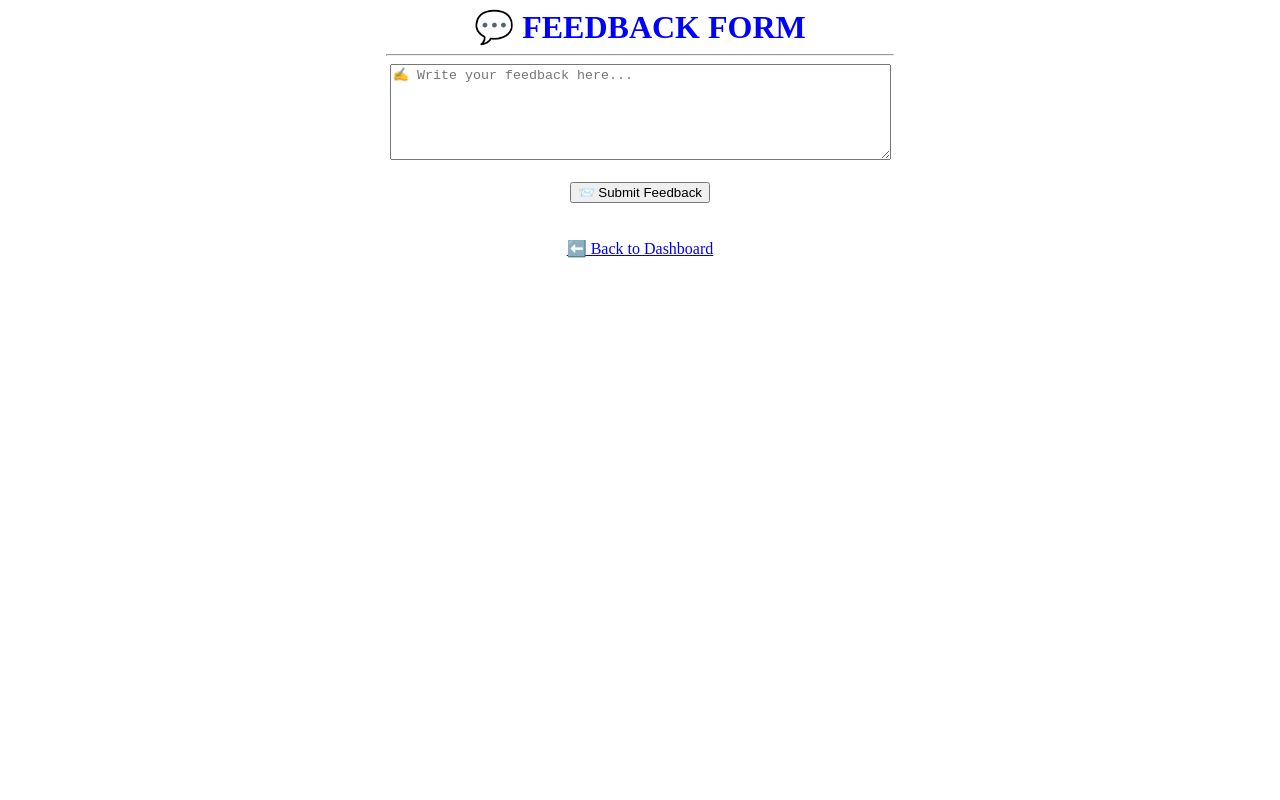
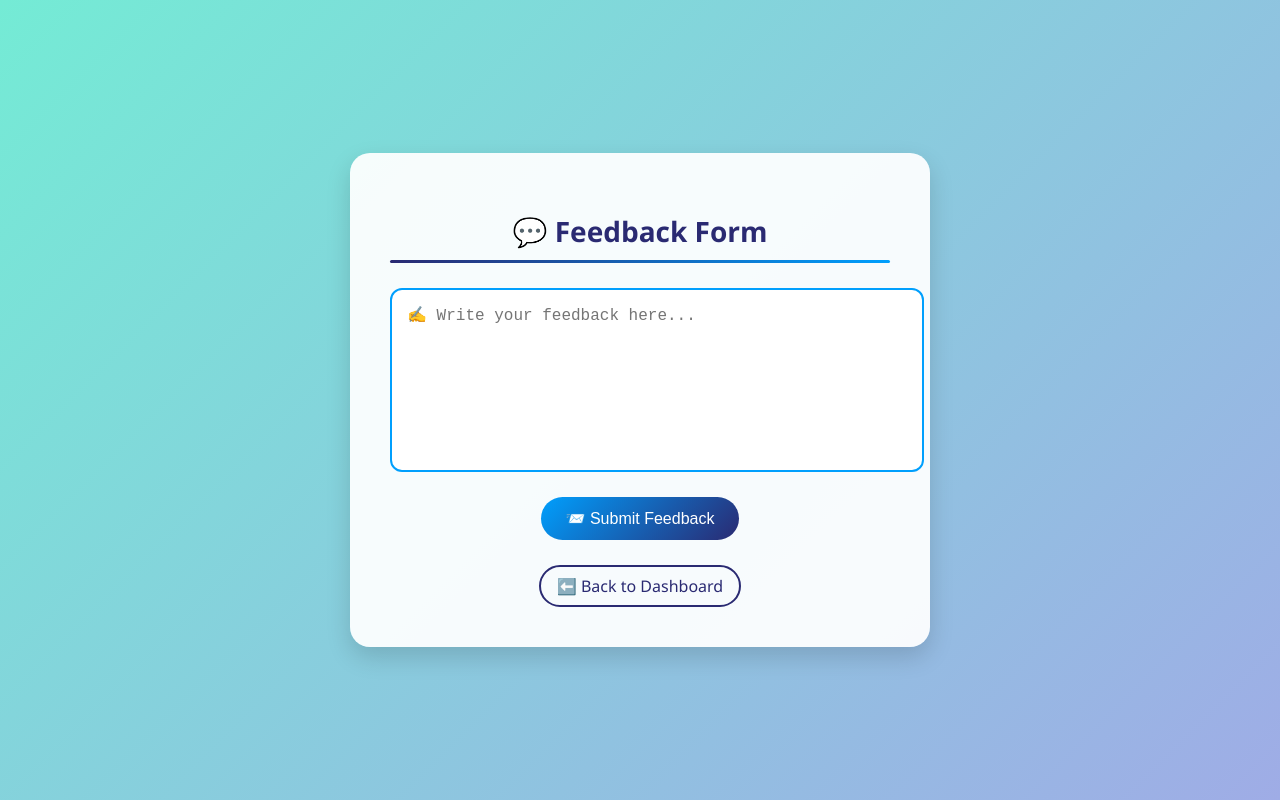
Before and after one commit to 24CS070-Pratham/Practical2, a plain HTML site: page feedback.html in a window 1280 px wide. Drawn offline with Linux system fonts and the light colour scheme.

Commit message:
Update feedback.html

```diff
--- a/feedback.html
+++ b/feedback.html
@@ -2,18 +2,18 @@
 <html>
 <head>
   <title>Feedback</title>
+  <link rel="stylesheet" href="feedback.css">
 </head>
 <body>
-  <center>
-    <font size="6" color="blue"><b>💬 FEEDBACK FORM</b></font>
-    <hr width="40%">
+  <div class="container">
+    <h1>💬 Feedback Form</h1>
+    <hr>
     <form>
-      <textarea rows="6" cols="60" placeholder="✍️ Write your feedback here..."></textarea><br><br>
-      <input type="submit" value="📨 Submit Feedback">
+      <textarea placeholder="✍️ Write your feedback here..."></textarea>
+      <button type="submit">📨 Submit Feedback</button>
     </form>
 
-    <br><br>
-    <a href="dashboard.html">⬅️ Back to Dashboard</a>
-  </center>
+    <a href="dashboard.html" class="back-link">⬅️ Back to Dashboard</a>
+  </div>
 </body>
 </html>
```
